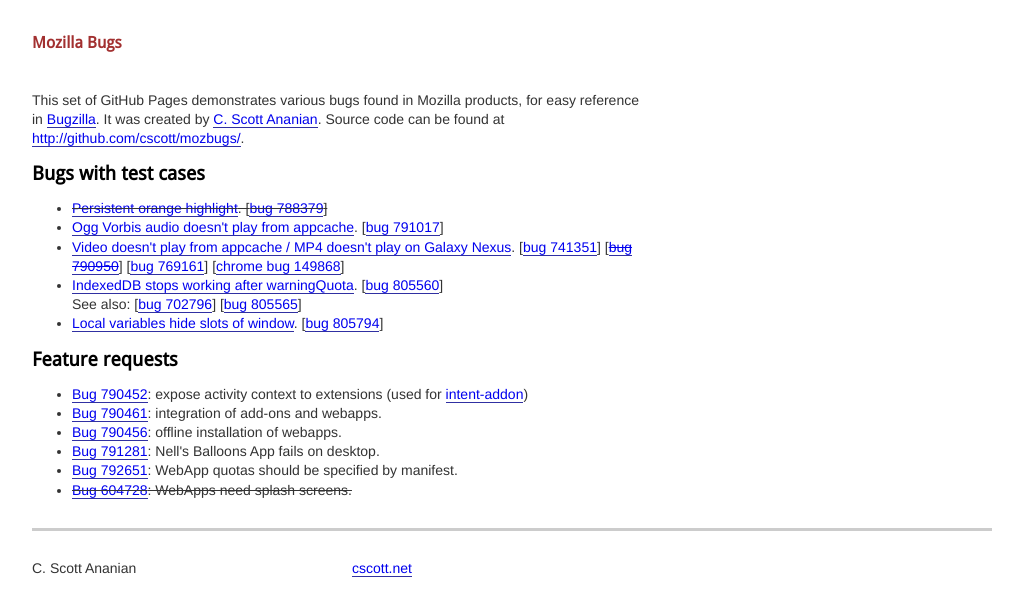
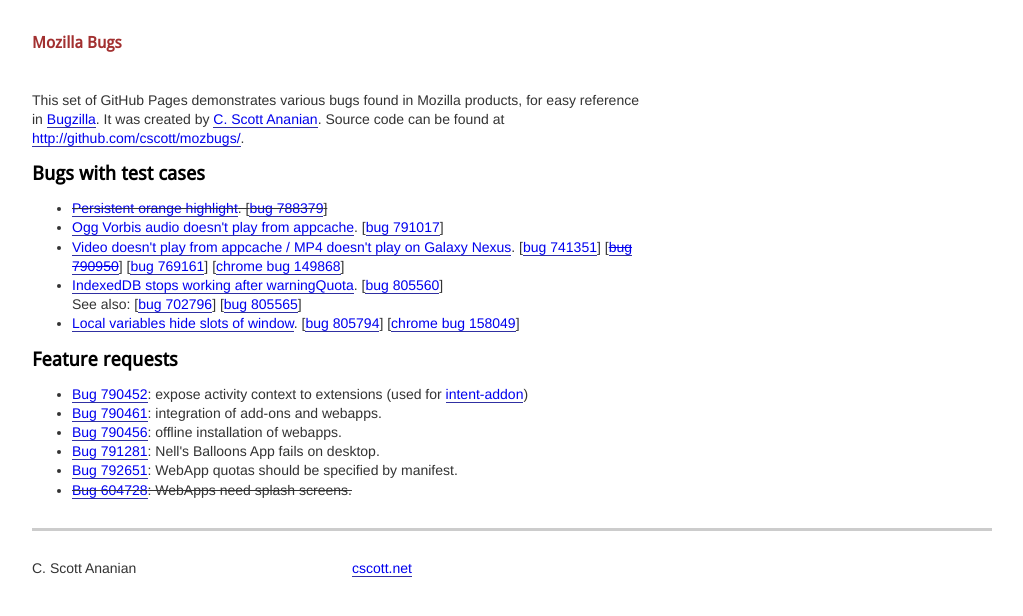
Before and after one commit to cscott/mozbugs, a Jekyll site: the page built from index.html, in a window 1280 px wide. Shown: the top 616 px of the page, without its empty margins (128-1151 px from the left). Built offline with Jekyll 4.4.1, drawn with Linux system fonts in a browser that asks for light colours.

Commit message:
Add link to chrome bug.

```diff
--- a/index.html
+++ b/index.html
@@ -35,6 +35,7 @@
 </li>
 <li><a href="shadow/">Local variables hide slots of window</a>.
   [<a href="https://bugzilla.mozilla.org/show_bug.cgi?id=805794">bug 805794</a>]
+  [<a href="http://code.google.com/p/chromium/issues/detail?id=158049">chrome bug 158049</a>]
 </li>
 </ul>
 
```
